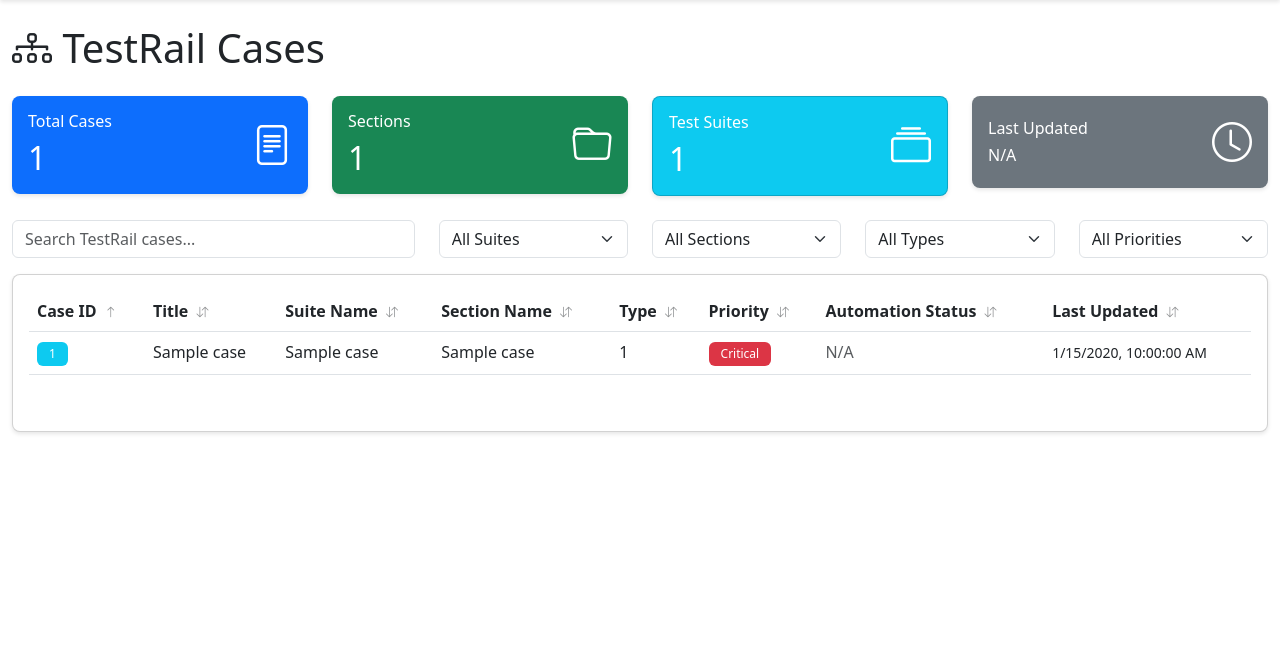
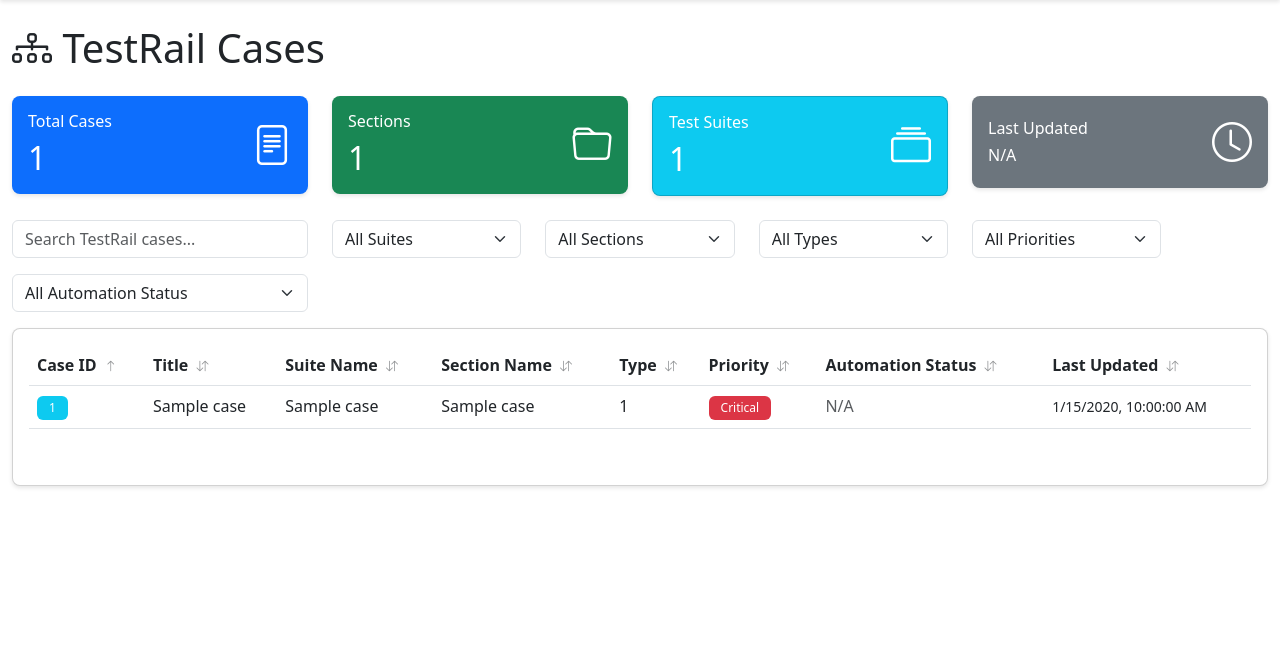
Before and after one commit to vinnarasu-ganesan/suitesync, a Flask app: page /testrail in a window 1280 px wide. Shown: the part 56-716 px from the top of the page. Run offline with Flask 3, Linux system fonts and the light colour scheme; tables that the repository leaves empty hold one stand-in row (values such as "Sample post").

Commit message:
Added new filter to testrail

```diff
--- a/routes/api.py
+++ b/routes/api.py
@@ -174,12 +174,13 @@ def get_testrail_cases():
         section_id = request.args.get('section_id', type=str)
         type_id = request.args.get('type_id', type=int)
         priority_id = request.args.get('priority_id', type=int)
+        automation_status = request.args.get('automation_status', type=str)
         search = request.args.get('search', type=str)
 
         # Build query with filters
         query = TestRailCase.query
 
-        # Apply filters
+        # Apply filters (except automation_status - handled after query for SQLite compatibility)
         if suite_id:
             query = query.filter(TestRailCase.suite_id == suite_id)
         if section_id:
@@ -220,44 +221,103 @@ def get_testrail_cases():
         else:
             query = query.order_by(sort_column.asc())
 
-        pagination = query.paginate(
-            page=page, per_page=per_page, error_out=False
-        )
+        # If automation_status filter is applied, we need to filter in Python (SQLite limitation)
+        if automation_status:
+            # Get all results (without pagination first) to filter by automation status
+            all_cases = query.all()
 
-        # Optimize: Create lightweight dict without custom_fields to reduce payload size
-        cases_data = []
-        for case in pagination.items:
-            # Extract automation_status from custom_fields if available
-            automation_status = None
-            if case.custom_fields and 'custom_automation_status' in case.custom_fields:
-                automation_status = case.custom_fields['custom_automation_status']
+            # Filter by automation status
+            filtered_cases = []
+            for case in all_cases:
+                case_automation_status = None
+                if case.custom_fields and 'custom_automation_status' in case.custom_fields:
+                    case_automation_status = str(case.custom_fields['custom_automation_status'])
 
-            cases_data.append({
-                'id': case.id,
-                'case_id': case.case_id,
-                'title': case.title,
-                'section_id': case.section_id,
-                'section_name': case.section_name,
-                'suite_id': case.suite_id,
-                'suite_name': case.suite_name,
-                'type_id': case.type_id,
-                'priority_id': case.priority_id,
-                'automation_status': automation_status,
-                # Exclude full custom_fields to reduce data transfer
-                'created_at': case.created_at.isoformat() if case.created_at else None,
-                'updated_at': case.updated_at.isoformat() if case.updated_at else None
+                # Match the automation status
+                if case_automation_status == automation_status:
+                    filtered_cases.append(case)
+
+            # Manual pagination
+            total_filtered = len(filtered_cases)
+            total_pages = (total_filtered + per_page - 1) // per_page if total_filtered > 0 else 1
+
+            # Get the page slice
+            start_idx = (page - 1) * per_page
+            end_idx = start_idx + per_page
+            paginated_cases = filtered_cases[start_idx:end_idx]
+
+            # Build response data
+            cases_data = []
+            for case in paginated_cases:
+                automation_status_val = None
+                if case.custom_fields and 'custom_automation_status' in case.custom_fields:
+                    automation_status_val = case.custom_fields['custom_automation_status']
+
+                cases_data.append({
+                    'id': case.id,
+                    'case_id': case.case_id,
+                    'title': case.title,
+                    'section_id': case.section_id,
+                    'section_name': case.section_name,
+                    'suite_id': case.suite_id,
+                    'suite_name': case.suite_name,
+                    'type_id': case.type_id,
+                    'priority_id': case.priority_id,
+                    'automation_status': automation_status_val,
+                    'created_at': case.created_at.isoformat() if case.created_at else None,
+                    'updated_at': case.updated_at.isoformat() if case.updated_at else None
+                })
+
+            elapsed = (time.time() - start) * 1000
+            logger.info(f"[API] /testrail/cases completed in {elapsed:.2f}ms - returned {len(cases_data)} cases (filtered by automation_status)")
+
+            return jsonify({
+                'cases': cases_data,
+                'total': total_filtered,
+                'pages': total_pages,
+                'current_page': page,
+                'per_page': per_page
             })
+        else:
+            # Normal pagination without automation_status filter
+            pagination = query.paginate(
+                page=page, per_page=per_page, error_out=False
+            )
 
-        elapsed = (time.time() - start) * 1000
-        logger.info(f"[API] /testrail/cases completed in {elapsed:.2f}ms - returned {len(cases_data)} cases")
+            # Optimize: Create lightweight dict without custom_fields to reduce payload size
+            cases_data = []
+            for case in pagination.items:
+                # Extract automation_status from custom_fields if available
+                automation_status_val = None
+                if case.custom_fields and 'custom_automation_status' in case.custom_fields:
+                    automation_status_val = case.custom_fields['custom_automation_status']
 
-        return jsonify({
-            'cases': cases_data,
-            'total': pagination.total,
-            'pages': pagination.pages,
-            'current_page': page,
-            'per_page': per_page
-        })
+                cases_data.append({
+                    'id': case.id,
+                    'case_id': case.case_id,
+                    'title': case.title,
+                    'section_id': case.section_id,
+                    'section_name': case.section_name,
+                    'suite_id': case.suite_id,
+                    'suite_name': case.suite_name,
+                    'type_id': case.type_id,
+                    'priority_id': case.priority_id,
+                    'automation_status': automation_status_val,
+                    # Exclude full custom_fields to reduce data transfer
+                    'created_at': case.created_at.isoformat() if case.created_at else None,
+                    'updated_at': case.updated_at.isoformat() if case.updated_at else None
+                })
+
+            elapsed = (time.time() - start) * 1000
+            logger.info(f"[API] /testrail/cases completed in {elapsed:.2f}ms - returned {len(cases_data)} cases")
+
+            return jsonify({
+                'cases': cases_data,
+                'total': pagination.total,
+                'pages': pagination.pages,
+                'current_page': page,
+                'per_page': per_page
+            })
 
     except Exception as e:
         logger.error(f"[API] Error in /testrail/cases: {e}", exc_info=True)
--- a/static/js/testrail.js
+++ b/static/js/testrail.js
@@ -8,6 +8,7 @@ let currentFilters = {
     section_id: '',
     type_id: '',
     priority_id: '',
+    automation_status: '',
     search: ''
 };
 
@@ -18,6 +19,11 @@ document.addEventListener('DOMContentLoaded', async () => {
     setupSearch();
     await loadFilterOptions();   // Load filter options
     loadTestrailCases();         // Load the cases
+
+    // Setup clear filters button
+    document.getElementById('clear-filters-btn').addEventListener('click', () => {
+        clearFilters();
+    });
 });
 
 async function loadFilterOptions() {
@@ -83,6 +89,13 @@ function setupFilters() {
         currentPage = 1;
         loadTestrailCases();
     });
+
+    // Automation status filter
+    document.getElementById('automation-status-filter').addEventListener('change', (e) => {
+        currentFilters.automation_status = e.target.value;
+        currentPage = 1;
+        loadTestrailCases();
+    });
 }
 
 function setupSearch() {
@@ -140,11 +153,15 @@ async function loadTestrailCases() {
         if (currentFilters.section_id) params += `&section_id=${currentFilters.section_id}`;
         if (currentFilters.type_id) params += `&type_id=${currentFilters.type_id}`;
         if (currentFilters.priority_id) params += `&priority_id=${currentFilters.priority_id}`;
+        if (currentFilters.automation_status) params += `&automation_status=${currentFilters.automation_status}`;
         if (currentFilters.search) params += `&search=${encodeURIComponent(currentFilters.search)}`;
 
         const data = await apiCall(`/testrail/cases?${params}`);
         console.timeEnd('[TestRail] API call');
         console.log(`[TestRail] Received ${data.cases.length} cases`);
+
+        // Update filter summary with total count
+        updateFilterSummary(data.total);
 
         if (data.cases.length === 0) {
             tbody.innerHTML = '<tr><td colspan="8" class="text-center text-muted">No TestRail cases found matching the filters.</td></tr>';
@@ -156,7 +173,7 @@ async function loadTestrailCases() {
         console.time('[TestRail] HTML generation');
         tbody.innerHTML = data.cases.map(testCase => `
             <tr>
-                <td><span class="badge bg-info">${testCase.case_id}</span></td>
+                <td>${formatCaseIdLink(testCase.case_id)}</td>
                 <td>${testCase.title}</td>
                 <td>${testCase.suite_name || testCase.suite_id || 'N/A'}</td>
                 <td>${testCase.section_name || testCase.section_id || 'N/A'}</td>
@@ -296,3 +313,112 @@ function changePage(page) {
     loadTestrailCases();
     window.scrollTo({ top: 0, behavior: 'smooth' });
 }
+
+// Format Case ID as a clickable link to TestRail
+function formatCaseIdLink(caseId) {
+    if (!caseId) {
+        return '<span class="text-muted">N/A</span>';
+    }
+
+    // Remove 'C' prefix if present for the URL
+    const numericId = caseId.replace('C', '');
+
+    return `<a href="https://testrail.devx.hpedev.net/index.php?/cases/view/${numericId}"
+               target="_blank"
+               class="badge bg-info text-decoration-none"
+               title="View in TestRail">${caseId}</a>`;
+}
+
+// Update filter summary banner
+function updateFilterSummary(totalCount) {
+    const filterSummary = document.getElementById('filter-summary');
+    const filterDescription = document.getElementById('filter-description');
+
+    // Check if any filters are active
+    const hasFilters = currentFilters.suite_id || currentFilters.section_id ||
+                       currentFilters.type_id || currentFilters.priority_id ||
+                       currentFilters.automation_status || currentFilters.search;
+
+    if (hasFilters) {
+        let description = `<strong>${totalCount}</strong> case${totalCount !== 1 ? 's' : ''} found`;
+        const filters = [];
+
+        // Get filter labels
+        if (currentFilters.suite_id) {
+            const suiteSelect = document.getElementById('suite-filter');
+            const selectedOption = suiteSelect.options[suiteSelect.selectedIndex];
+            filters.push(`Suite: <span class="badge bg-primary">${selectedOption.text}</span>`);
+        }
+
+        if (currentFilters.section_id) {
+            const sectionSelect = document.getElementById('section-filter');
+            const selectedOption = sectionSelect.options[sectionSelect.selectedIndex];
+            filters.push(`Section: <span class="badge bg-primary">${selectedOption.text}</span>`);
+        }
+
+        if (currentFilters.type_id) {
+            const typeSelect = document.getElementById('type-filter');
+            const selectedOption = typeSelect.options[typeSelect.selectedIndex];
+            filters.push(`Type: <span class="badge bg-info">${selectedOption.text}</span>`);
+        }
+
+        if (currentFilters.priority_id) {
+            const priorityLabels = {
+                '1': 'Critical',
+                '2': 'High',
+                '3': 'Medium',
+                '4': 'Low'
+            };
+            filters.push(`Priority: <span class="badge bg-warning text-dark">${priorityLabels[currentFilters.priority_id]}</span>`);
+        }
+
+        if (currentFilters.automation_status) {
+            const automationLabels = {
+                '0': 'Deleted',
+                '1': 'Manual',
+                '2': 'Obsolete',
+                '3': 'Will Not Automate',
+                '4': 'Automated',
+                '5': 'To Be Automated'
+            };
+            filters.push(`Automation: <span class="badge bg-secondary">${automationLabels[currentFilters.automation_status]}</span>`);
+        }
+
+        if (currentFilters.search) {
+            filters.push(`Search: "<strong>${currentFilters.search}</strong>"`);
+        }
+
+        if (filters.length > 0) {
+            description += ` with filters: ${filters.join(', ')}`;
+        }
+
+        filterDescription.innerHTML = description;
+        filterSummary.style.display = 'block';
+    } else {
+        filterSummary.style.display = 'none';
+    }
+}
+
+// Clear all filters
+function clearFilters() {
+    currentFilters = {
+        suite_id: '',
+        section_id: '',
+        type_id: '',
+        priority_id: '',
+        automation_status: '',
+        search: ''
+    };
+    currentPage = 1;
+
+    // Reset UI elements
+    document.getElementById('suite-filter').value = '';
+    document.getElementById('section-filter').value = '';
+    document.getElementById('type-filter').value = '';
+    document.getElementById('priority-filter').value = '';
+    document.getElementById('automation-status-filter').value = '';
+    document.getElementById('search-input').value = '';
+
+    // Reload cases
+    loadTestrailCases();
+}
--- a/templates/testrail.html
+++ b/templates/testrail.html
@@ -76,7 +76,7 @@
 </div>
 
 <div class="row mb-3">
-    <div class="col-md-4">
+    <div class="col-md-3">
         <input type="text" class="form-control" id="search-input" placeholder="Search TestRail cases...">
     </div>
     <div class="col-md-2">
@@ -101,6 +101,20 @@
             <option value="2">High</option>
             <option value="3">Medium</option>
             <option value="4">Low</option>
+        </select>
+    </div>
+</div>
+
+<div class="row mb-3">
+    <div class="col-md-3">
+        <select class="form-select" id="automation-status-filter">
+            <option value="">All Automation Status</option>
+            <option value="1">Manual</option>
+            <option value="4">Automated</option>
+            <option value="5">To Be Automated</option>
+            <option value="3">Will Not Automate</option>
+            <option value="2">Obsolete</option>
+            <option value="0">Deleted</option>
         </select>
     </div>
 </div>
```
